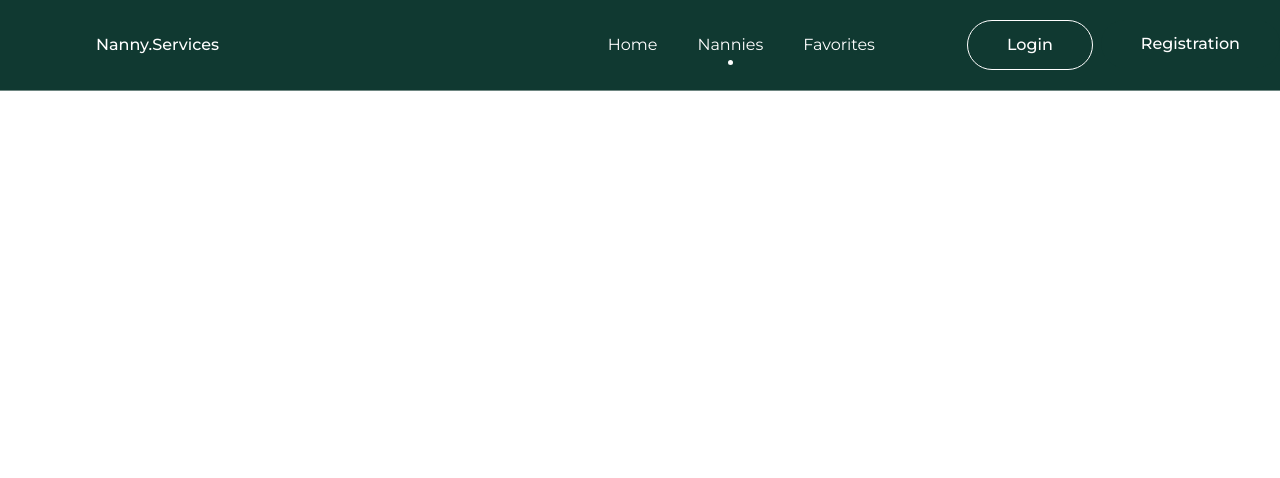
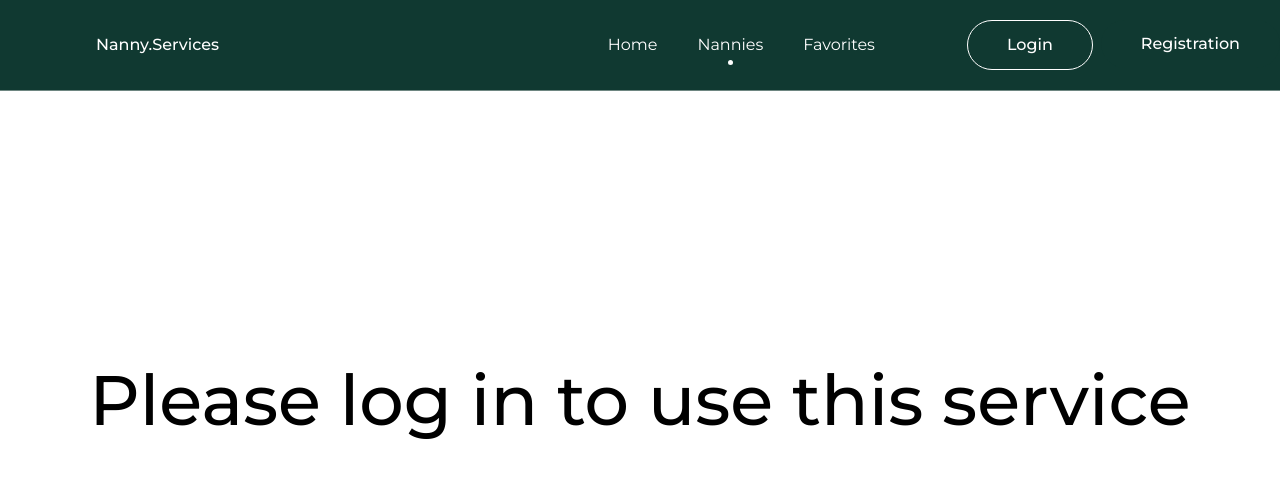
Before and after one commit to Hrechaniuk1/nanny-react-ts-sass, a React (Vite) app: page /nannies in a window 1280 px wide. Shown: the top 478 px of the page. Built offline with nearby package versions, Linux system fonts and the light colour scheme; no server answers.

Commit message:
please login page added

```diff
--- a/src/components/PleaseLogIn/PleaseLogIn.module.scss
+++ b/src/components/PleaseLogIn/PleaseLogIn.module.scss
@@ -1,6 +1,7 @@
 @use '../../styles/forvardForModules' as s;
 
 .box {
+    height: 100vh;
     display: flex;
     justify-content: center;
     align-items: center;
--- a/src/components/PrivateRoute/PrivateRoute.tsx
+++ b/src/components/PrivateRoute/PrivateRoute.tsx
@@ -4,6 +4,7 @@ import { useSelector } from 'react-redux'
 
 // custom imports
 import { isLoggedInSelector } from '../../redux/selector'
+import PleaseLogIn from '../PleaseLogIn/PleaseLogIn'
 
 // types
 type PrivateRouteProps = {
@@ -17,7 +18,7 @@ const PrivateRoute: FC<PrivateRouteProps> = ({Component}) => {
     const isLoggedIn = useSelector(isLoggedInSelector)
 
     return(
-        <>{isLoggedIn ? <Component></Component> : <div><p>Please, log in</p></div>}</>
+        <>{isLoggedIn ? <Component></Component> : <PleaseLogIn></PleaseLogIn>}</>
     )
 
 }
```
